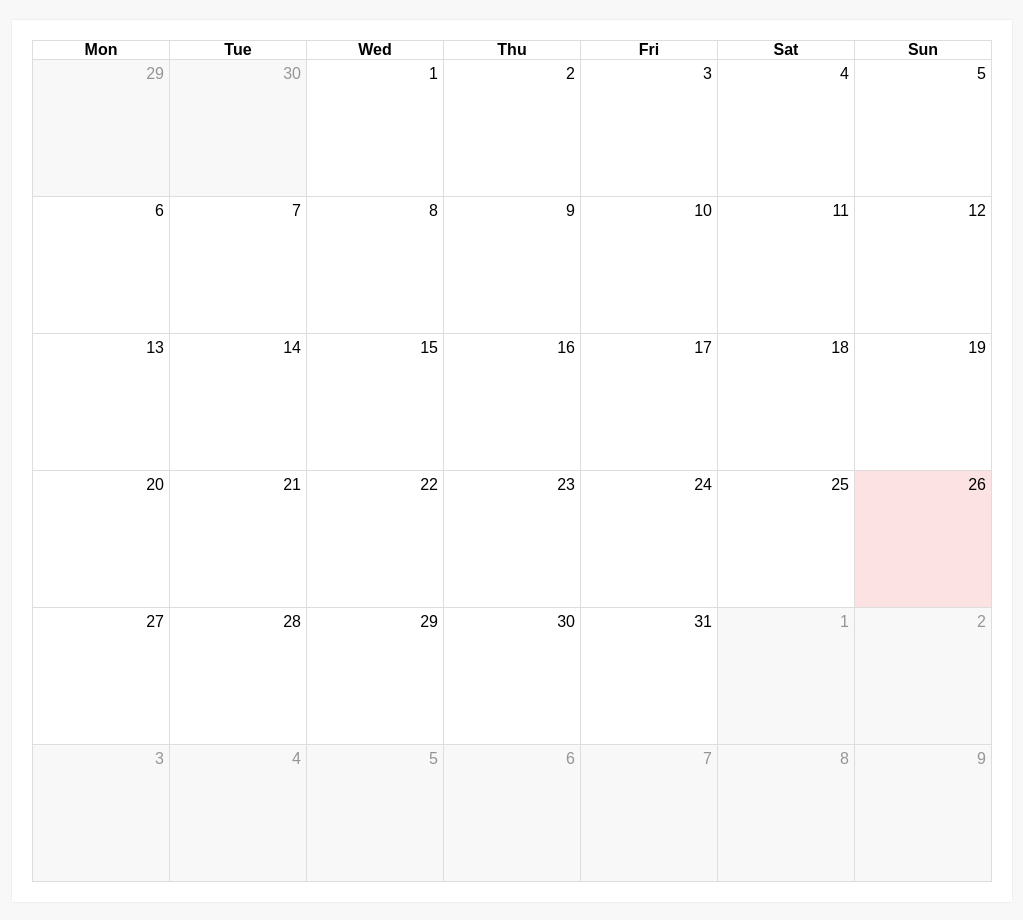
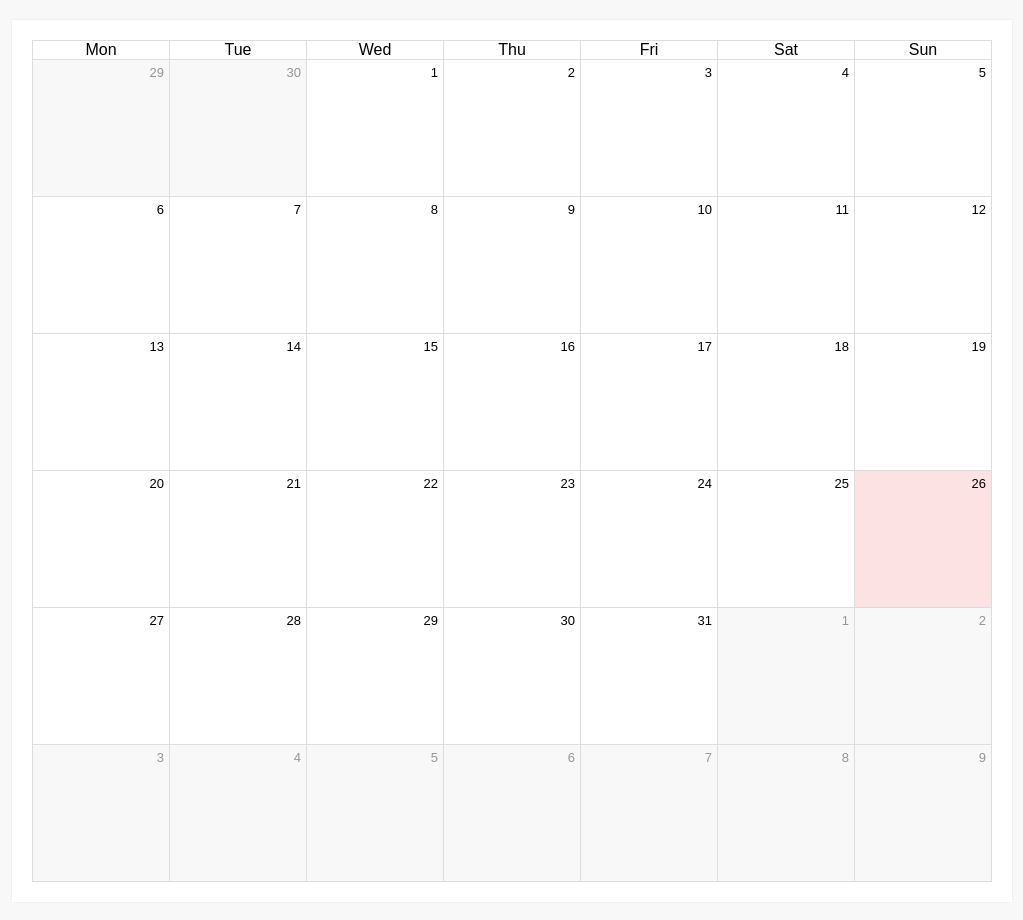
Before and after one commit to ahenteti/ahenteti-calendar, an Angular app: page / in a window 1280 px wide. Shown: the whole page, without its empty margins (128-1151 px from the left). Built offline with nearby package versions, Linux system fonts and the light colour scheme; a web font is replaced by a local one.

Commit message:
minor changes - styles improvements

```diff
--- a/src/app/month/components/month-day/month-day.component.scss
+++ b/src/app/month/components/month-day/month-day.component.scss
@@ -19,4 +19,5 @@
   display: flex;
   justify-content: flex-end;
   padding: 0.5rem 0.5rem 0 0;
+  font-size: 1.3rem;
 }
--- a/src/app/month/components/month/month.component.scss
+++ b/src/app/month/components/month/month.component.scss
@@ -11,4 +11,5 @@ th {
 
 th {
   width: calc(100% / 7);
+  font-weight: 300;
 }
```
